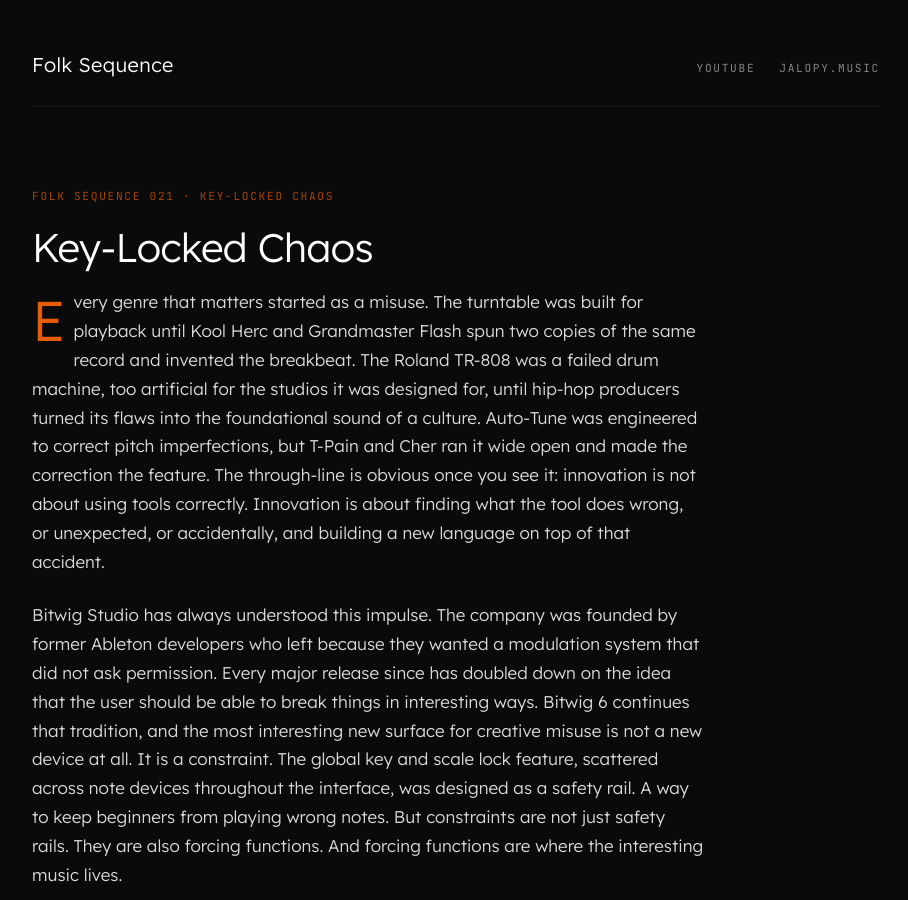
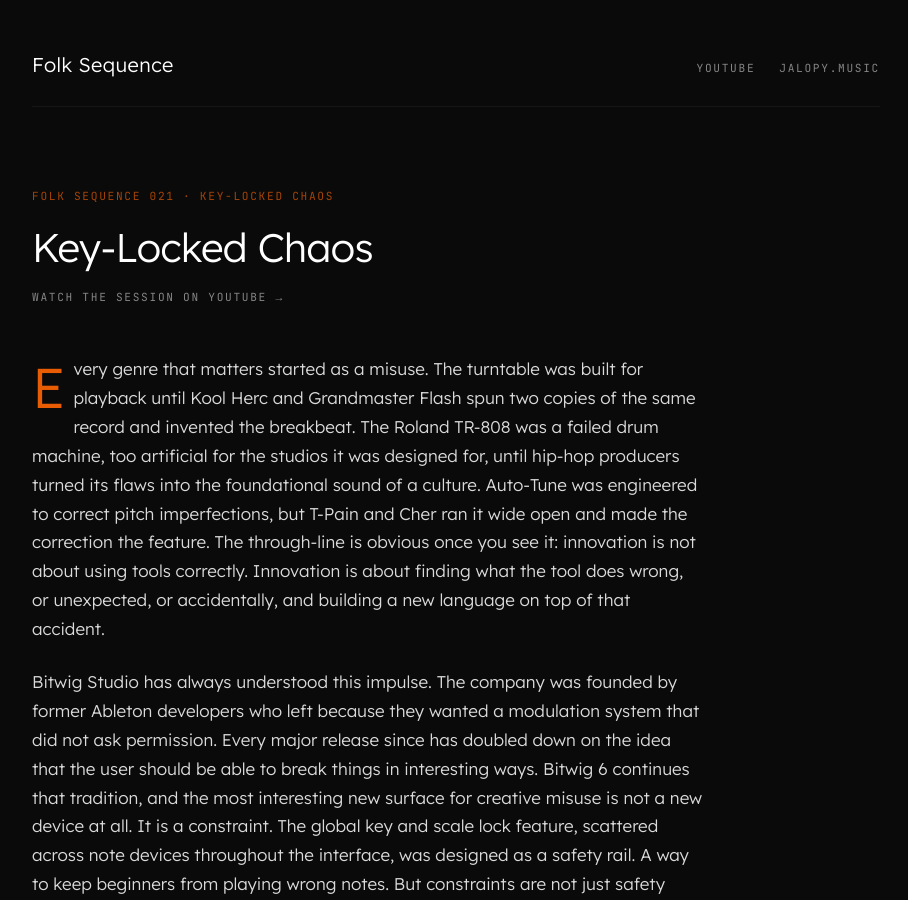
Before and after one commit to folk-sequence/folk-sequence.github.io, a Jekyll site: the page built from 021-key-locked-chaos.md, in a window 1280 px wide and 900 px high. Shown: the whole window, without its empty margins (184-1092 px from the left). Built offline with Jekyll 4.4.1, drawn with Linux system fonts in a browser that asks for light colours; part of the change alters nothing that is shown.

Commit message:
Add YouTube link to 021-key-locked-chaos.md

```diff
--- a/021-key-locked-chaos.md
+++ b/021-key-locked-chaos.md
@@ -4,6 +4,7 @@ title: "Key-Locked Chaos"
 episode: "021"
 topic: "Key-Locked Chaos"
 description: "Key-Locked Chaos — companion essay for Folk Sequence 021"
+youtube: "https://youtu.be/pRxOH3vtnhg"
 ---
 
 Every genre that matters started as a misuse. The turntable was built for playback until Kool Herc and Grandmaster Flash spun two copies of the same record and invented the breakbeat. The Roland TR-808 was a failed drum machine, too artificial for the studios it was designed for, until hip-hop producers turned its flaws into the foundational sound of a culture. Auto-Tune was engineered to correct pitch imperfections, but T-Pain and Cher ran it wide open and made the correction the feature. The through-line is obvious once you see it: innovation is not about using tools correctly. Innovation is about finding what the tool does wrong, or unexpected, or accidentally, and building a new language on top of that accident.
```
